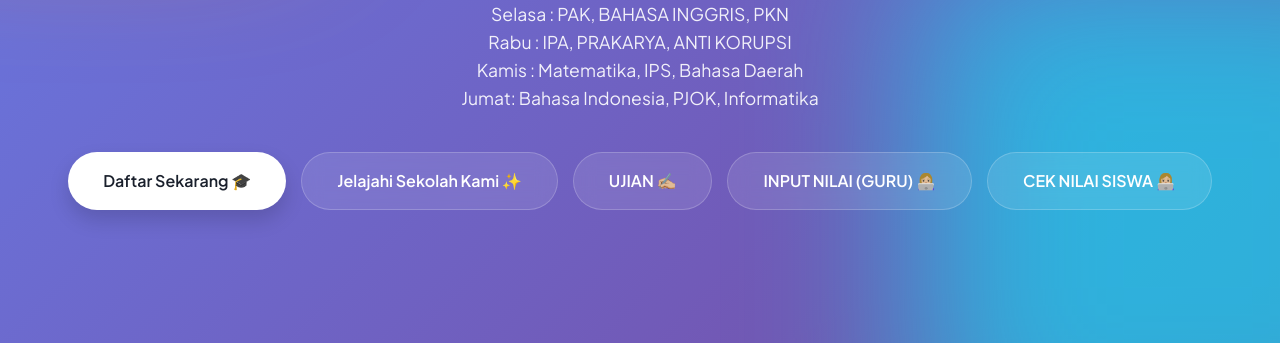
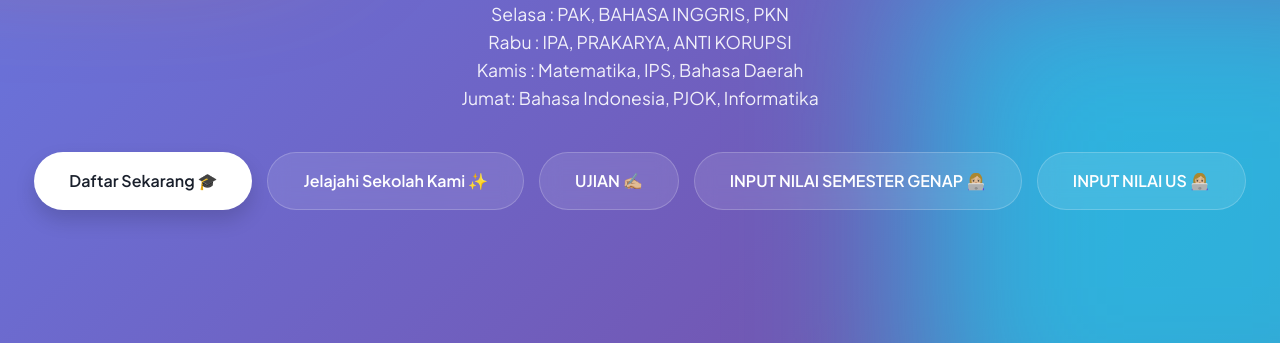
Before and after one commit to NardoTuns/SMPKRISTENBASAAN2026, a plain HTML site: page index.html in a window 1280 px wide. Shown: the part 457-800 px from the top of the page. Drawn offline with Linux system fonts and the light colour scheme.

Commit message:
Update index.html

```diff
--- a/index.html
+++ b/index.html
@@ -299,8 +299,8 @@
             <a href="#" class="btn btn-primary">Daftar Sekarang 🎓</a>
             <a href="#eksplor" class="btn btn-glass">Jelajahi Sekolah Kami ✨</a>
             <a href="#eksplor" class="btn btn-glass">UJIAN ✍🏼</a>
-            <a href="https://script.google.com/macros/s/AKfycbzCAtiEc5MjlKygqZ0cScg5Fzak76ckBfkUW5hmgj_2BqM0RYqUzE3M96JAoUUHYxGwwA/exec" class="btn btn-glass">INPUT NILAI (GURU) 👩🏼‍💻</a>
-            <a href="pengumuman.html" class="btn btn-glass">CEK NILAI SISWA 👩🏼‍💻</a>
+            <a href="https://script.google.com/macros/s/AKfycbzCAtiEc5MjlKygqZ0cScg5Fzak76ckBfkUW5hmgj_2BqM0RYqUzE3M96JAoUUHYxGwwA/exec" class="btn btn-glass">INPUT NILAI SEMESTER GENAP 👩🏼‍💻</a>
+            <a href="https://script.google.com/a/macros/guru.smp.belajar.id/s/AKfycbwapuBlgkOj8j7p1jPy0kOEyajsv6qeCKHcHNRrzyu3S3a9loH97MocRlyjk-eH_j7q9g/exec" class="btn btn-glass">INPUT NILAI US 👩🏼‍💻</a>
         </div>
     </section>
 
```
